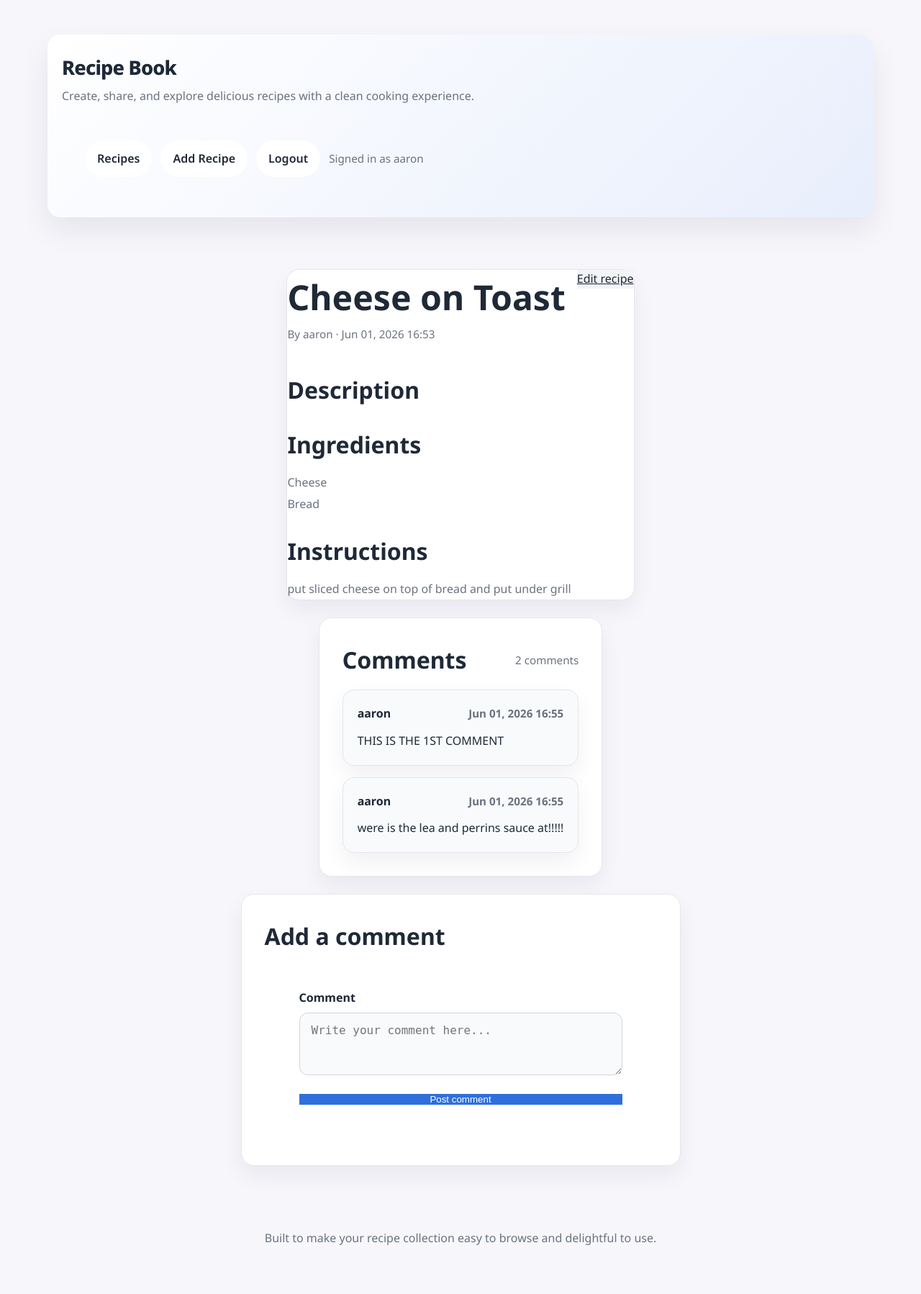
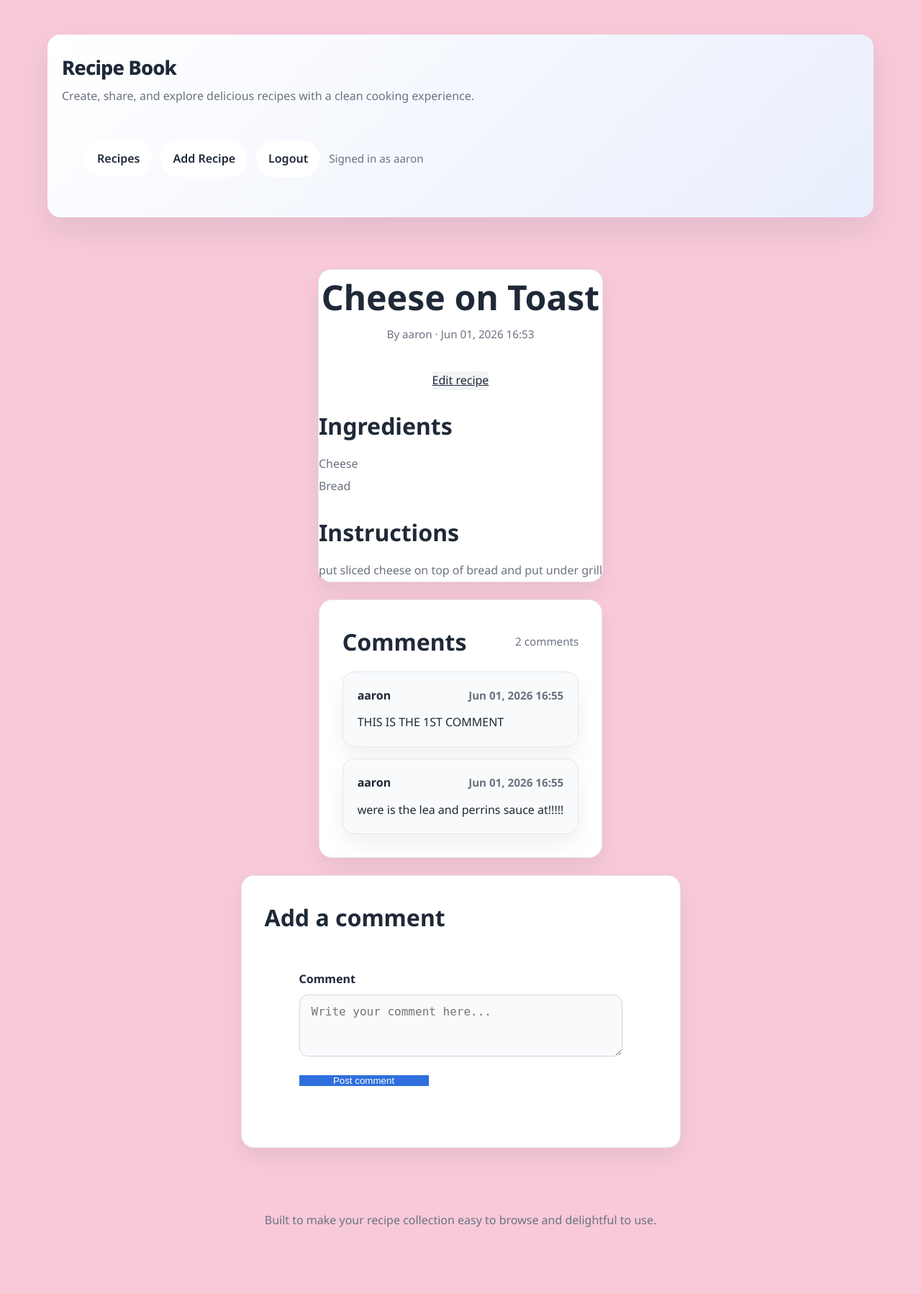
Before and after one commit to Aaronnnpf/recipe-app, a Django app: page /recipes/1/ in a window 1280 px wide. Shown: the whole page at 72% size. After the commit the page ends 1705 px from the top, so only its background shows below. Run offline with Django 4.2, Linux system fonts and the light colour scheme; a user stored in the database is signed in; data comes from the database, SQL or seed files in the repository.

Commit message:
centred links, remove desciption and change background

```diff
--- a/recipe_app/templates/recipes/recipe_detail.html
+++ b/recipe_app/templates/recipes/recipe_detail.html
@@ -16,11 +16,6 @@
             {% if recipe.author == request.user %}
                 <a class="btn btn-secondary" href="{% url 'recipe_edit' recipe.id %}">Edit recipe</a>
             {% endif %}
-        </div>
-
-        <div class="recipe-section">
-            <h2>Description</h2>
-            <p>{{ recipe.description|linebreaks }}</p>
         </div>
 
         <div class="recipe-section">
--- a/styles/styles.css
+++ b/styles/styles.css
@@ -8,7 +8,7 @@
     --secondary-color: #f7c9d9; /* Light Pink */
     --text-dark: #1f2937; /* Dark Gray */
     --text-light: #6b7280; /* Light Gray */
-    --bg-light: #f7f6fb; /* Light Background */
+    --bg-light: #f7c9d9; /* Light Background */
     --surface: #ffffff; /* White Surface */
     --border-color: #e5e7eb; /* Light Gray Border */
     --alert-danger: #fde8e8; /* Light Red Background for Alerts */
@@ -337,10 +337,22 @@ label {
 
 .recipe-detail-header {
     display: flex;
-    justify-content: space-between;
-    align-items: flex-start;
+    flex-direction: column;
+    align-items: center;
+    justify-content: center;
+    text-align: center;
     gap: 1rem;
     margin-bottom: 1.5rem;
+}
+
+.recipe-detail-header a.btn-secondary {
+    margin-top: 0.5rem;
+}
+
+.comment-form-card .btn-block {
+    width: auto;
+    min-width: 180px;
+    align-self: center;
 }
 
 .recipe-section {
```
